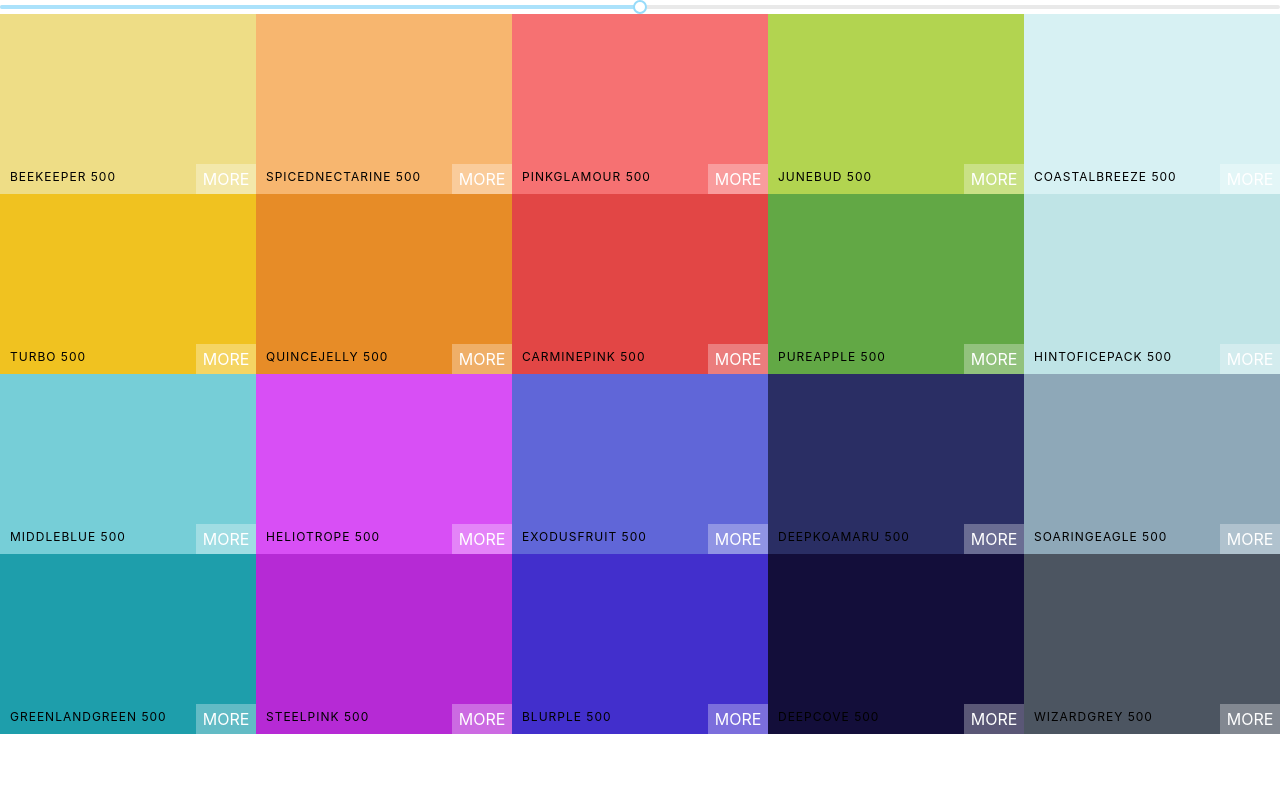
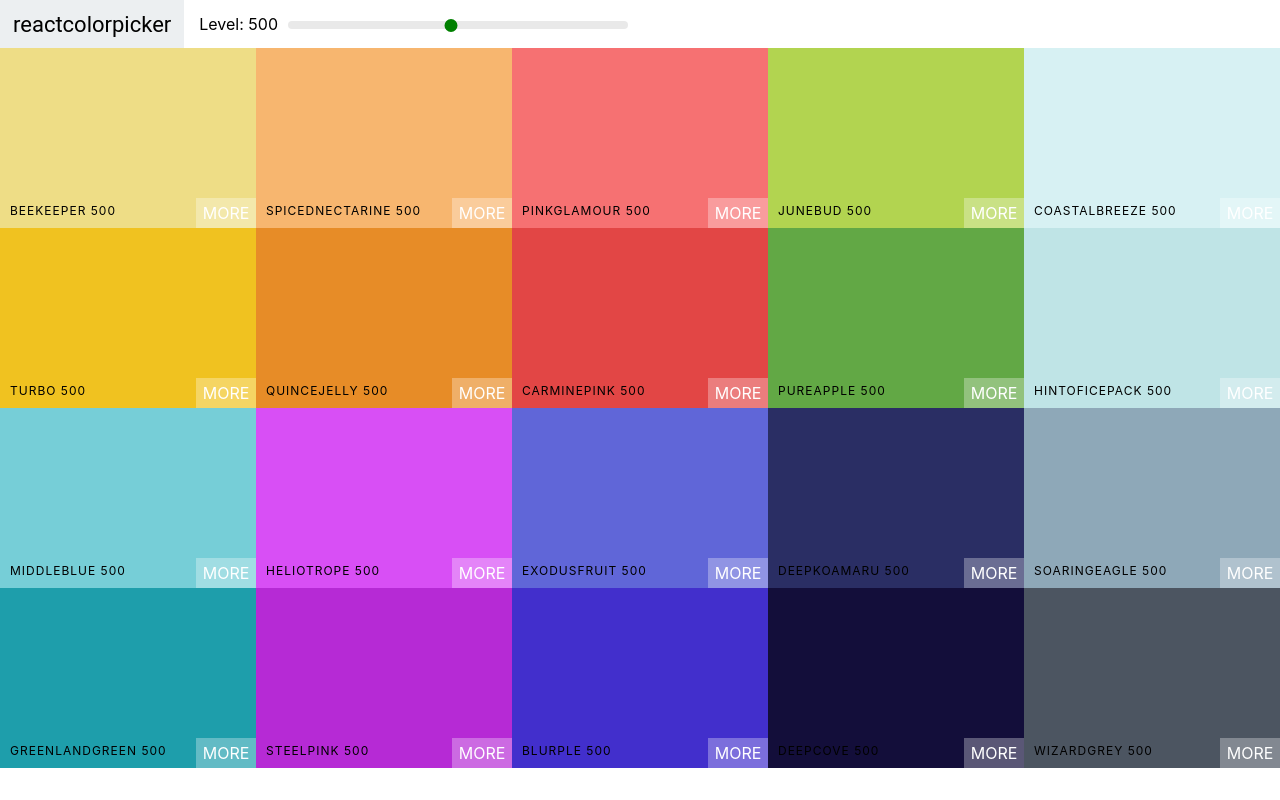
Before and after one commit to mjrdnr/color-project, a React (Create React App) app: page / in a window 1280 px wide. Built offline with nearby package versions, Linux system fonts and the light colour scheme.

Commit message:
Add Navbar

```diff
--- a/src/App.js
+++ b/src/App.js
@@ -1,8 +1,9 @@
 import React from 'react';
-import './App.css';
+
 import Palette from './Palette';
 import seedColors from './seedColors';
 import { generatePalette } from './ColorHelpers';
+import './App.css';
 
 function App() {
   return (
--- a/src/ColorBox.js
+++ b/src/ColorBox.js
@@ -1,6 +1,7 @@
 import React, { Component } from 'react'
+
+import { CopyToClipboard } from 'react-copy-to-clipboard';
 import './ColorBox.css'
-import { CopyToClipboard } from 'react-copy-to-clipboard';
 
 class ColorBox extends Component {
     constructor(props) {
--- /dev/null
+++ b/src/Navbar.css
@@ -0,0 +1,50 @@
+.Navbar {
+    display: flex;
+    align-items: center;
+    justify-content: flex-start;
+    height: 6vh;
+}
+
+.logo {
+    margin-right: 15px;
+    padding: 0 13px;
+    font-size: 22px;
+    background-color: #eceff1;
+    font-family: Roboto;
+    height: 100%;
+    display: flex;
+    align-items: center;
+}
+
+.logo a {
+    text-decoration: none;
+    color: black;
+}
+
+.slider {
+    width: 340px;
+    margin: 0 10px;
+    display: inline-block;
+}
+
+.rc-slider-track {
+    background-color: transparent;
+}
+
+.rc-slider-rail {
+    height: 8px;
+}
+
+.rc-slider-handle,
+.rc-slider-handle:active,
+.rc-slider-handle:focus,
+.rc-slider-handle:hover {
+    background-color: green;
+    outline: none;
+    border: 2px solid green;
+    box-shadow: none;
+    width: 13px;
+    height: 13px;
+    margin-left: -7px;
+    margin-top: -2px;
+}
--- /dev/null
+++ b/src/Navbar.js
@@ -0,0 +1,31 @@
+import React, { Component } from 'react'
+import 'rc-slider/assets/index.css';
+import Slider from 'rc-slider';
+import './Navbar.css'
+
+
+class Navbar extends Component {
+    render() {
+        const { level, changeLevel } = this.props;
+        return (
+            <header className="Navbar">
+                <div className="logo">
+                    <a href="#">reactcolorpicker</a>
+                </div>
+                <div className="slider-container">
+                    <span>Level: {level}</span>
+                    <div className="slider">
+                        <Slider defaultValue={level}
+                            min={100}
+                            max={900}
+                            step={100}
+                            onAfterChange={changeLevel} />
+                    </div>
+                </div>
+
+            </header>
+        )
+    }
+}
+
+export default Navbar;
--- a/src/Palette.js
+++ b/src/Palette.js
@@ -1,8 +1,9 @@
 import React, { Component } from 'react'
 import ColorBox from './ColorBox'
+import Navbar from './Navbar'
 import './Palette.css';
-import Slider from 'rc-slider';
-import 'rc-slider/assets/index.css';
+
+
 
 class Palette extends Component {
     constructor(props) {
@@ -22,7 +23,7 @@
         ));
         return (
             <div className="Palette">
-                <Slider defaultValue={level} min={100} max={900} step={100} onAfterChange={this.changeLevel} />
+                <Navbar level={level} changeLevel={this.changeLevel} />
                 <div className="Palette-colors">{colorBoxes}</div>
 
             </div>
```
